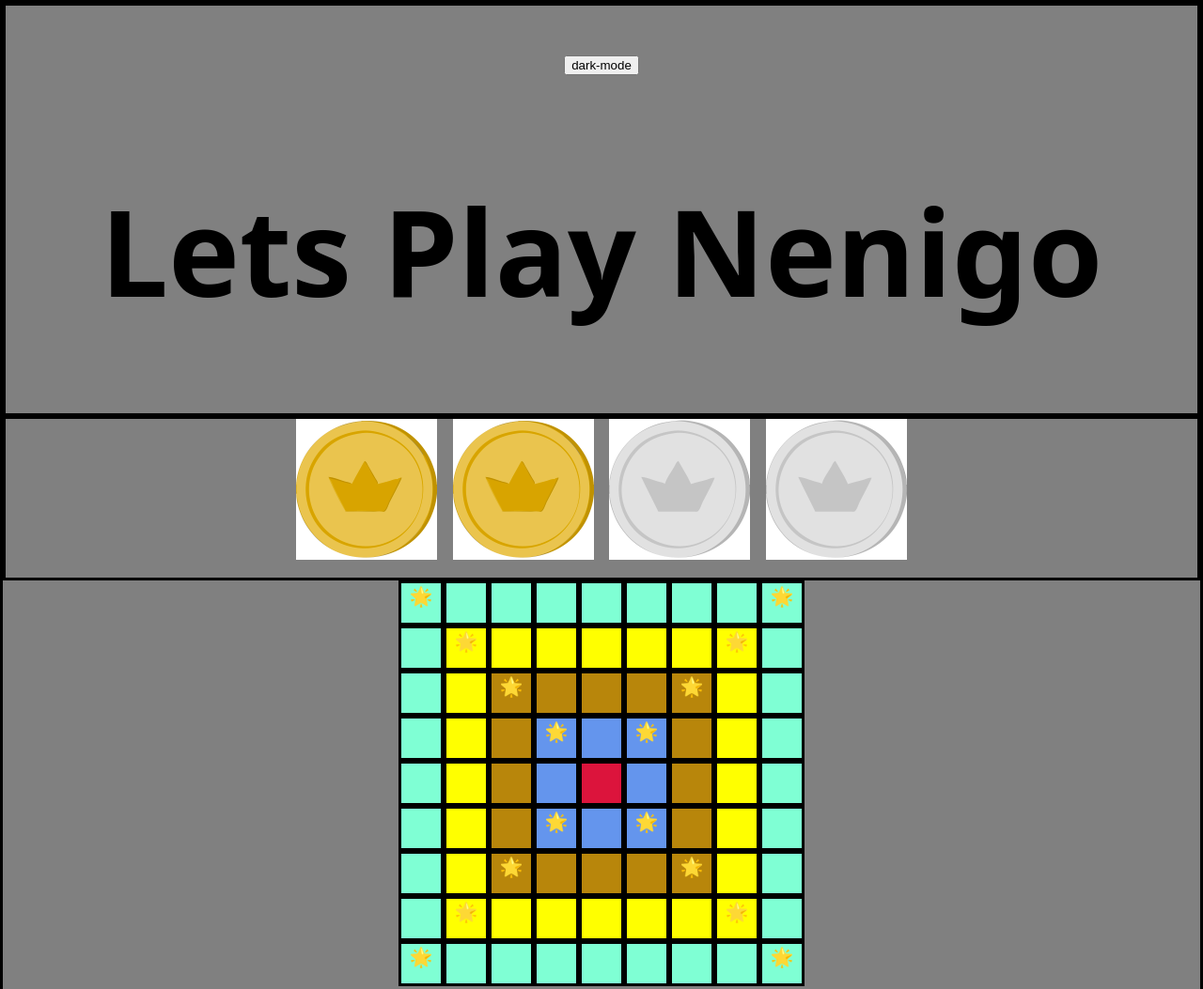
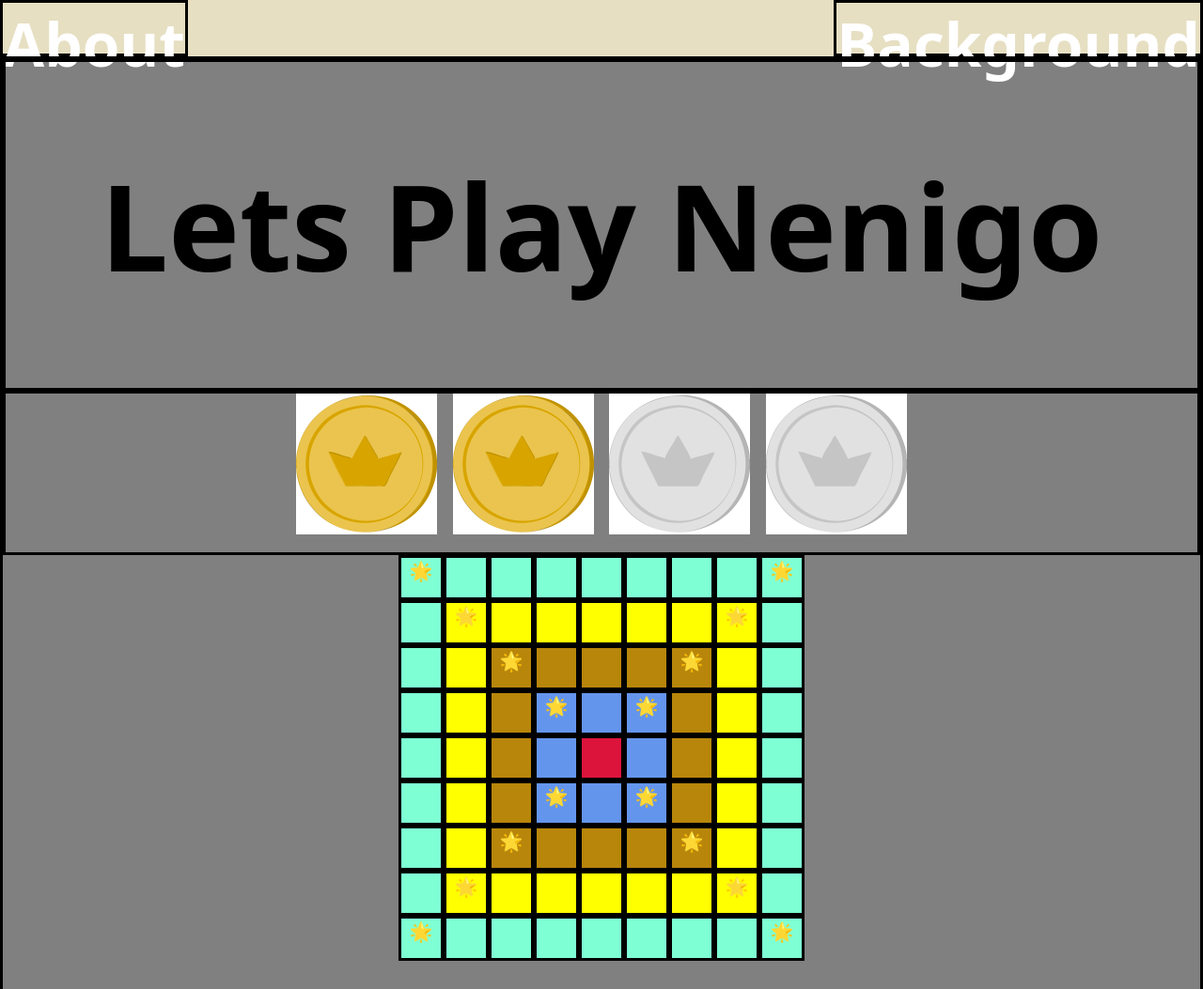
Before and after one commit to AH82021/nenigo-game, a plain HTML site: page index.html in a window 1280 px wide. Shown: the top 1053 px of the page at 94% size. Drawn offline with Linux system fonts and the light colour scheme.

Commit message:
add players paths

```diff
--- a/css/style.css
+++ b/css/style.css
@@ -9,6 +9,17 @@ display: flex;
 flex-direction: column;
 background-image: url(../image/gameBk.jpg);
 }
+nav {
+  display: flex;
+  height: 60px;
+  background-color:#e6dfc2;
+  font-size: 24px;
+  font-weight: bold;
+  color: white;
+  justify-content: space-between;
+}
+
+
 section.board {
   display: grid;
   grid-template-rows: repeat(9, 6vmin);
--- a/index.html
+++ b/index.html
@@ -12,11 +12,16 @@
 </head>
 
 <body>
+	 <nav>
+
+		<div>About</div>
+		<div>Background</div>
+
+	 </nav>
 	<div class="warpper">
 
 		<div>
-			<button>dark-mode</button>
-			<nav></nav>
+
 			<h1 class="text">Lets Play Nenigo</h1>
 		</div>
 		<div>
--- a/js/app.js
+++ b/js/app.js
@@ -1,5 +1,7 @@
 /*-------------------------------- Constants --------------------------------*/
-const playerAPath =[72,73,74,75,76,77,78,79,80,71,62,53,44,35,26,17,8,7,6,5,4,3,2,1,9,18,27,36,45,54,63,64,65,66,67,68,69,70,61,52,43,34,25,16,15,14,13,12,11,10,19,28,37,46,56,57,59,60,51,42,33,24,23,22,21,20,29,38,47,48,49,50,41,32,31,30,39.40]
+const playerAPath=[1,2,3,4,5,6,7,8,9,10,11,12,13,14,15,16,17,18,19,20,21,22,23,24,25,26,27,28,29,30,31,32,33,34,35,36,37,38,39,40,41,42,43,44,45,46,47,48,49,50,51,52,53,54,55,56,57,58,59,60,61,62,63,64,65,66,67,68,69,70,71,72,73,74,75,76,77,78,79,80,81];
+const plyerBPath =[17,18,19,20,21,22,23,24,25,26,27,28,29,30,31,32,1,2,3,4,5,6,7,8,9,10,11,12,13,14,15,16,45,46,47,48,49,50,51,52,53,54,55,56,33,34,35,36,37,38,39,40,41,42,43,44,65,66,67,68,69,70,71,72,57,58,59,60,61,62,63,64,77,78,89,80,73,74,75,76,81];
+
 
 
 
```
